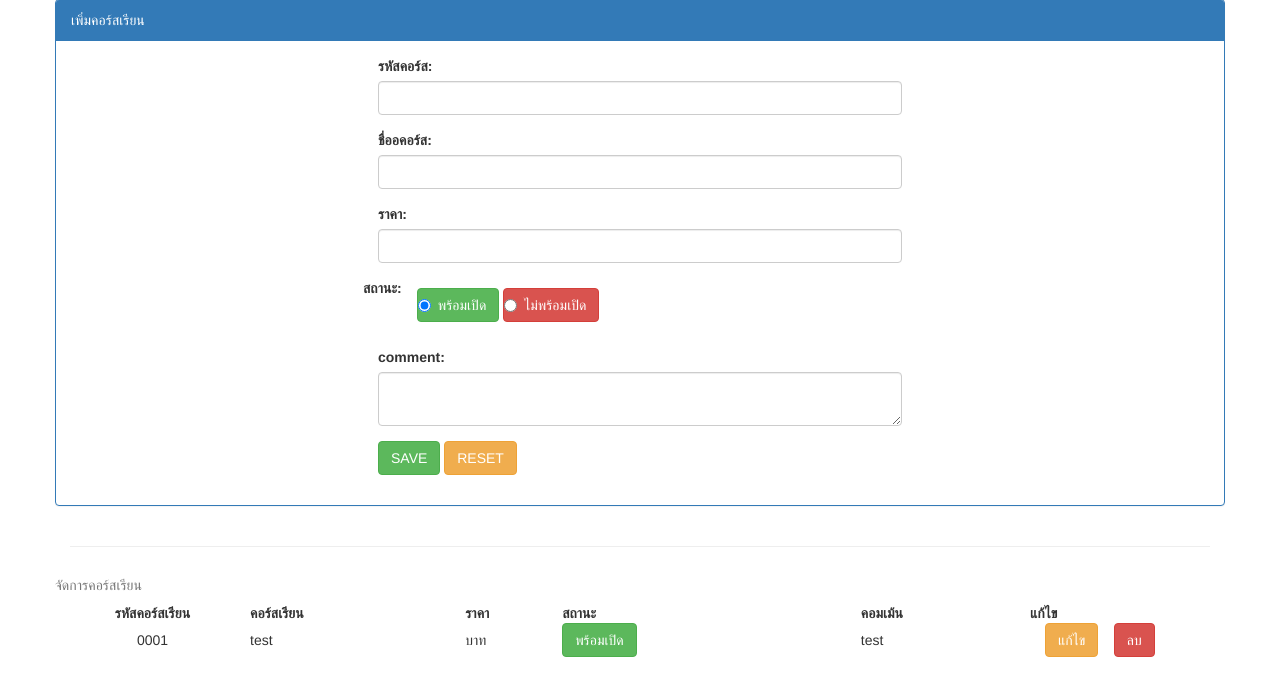
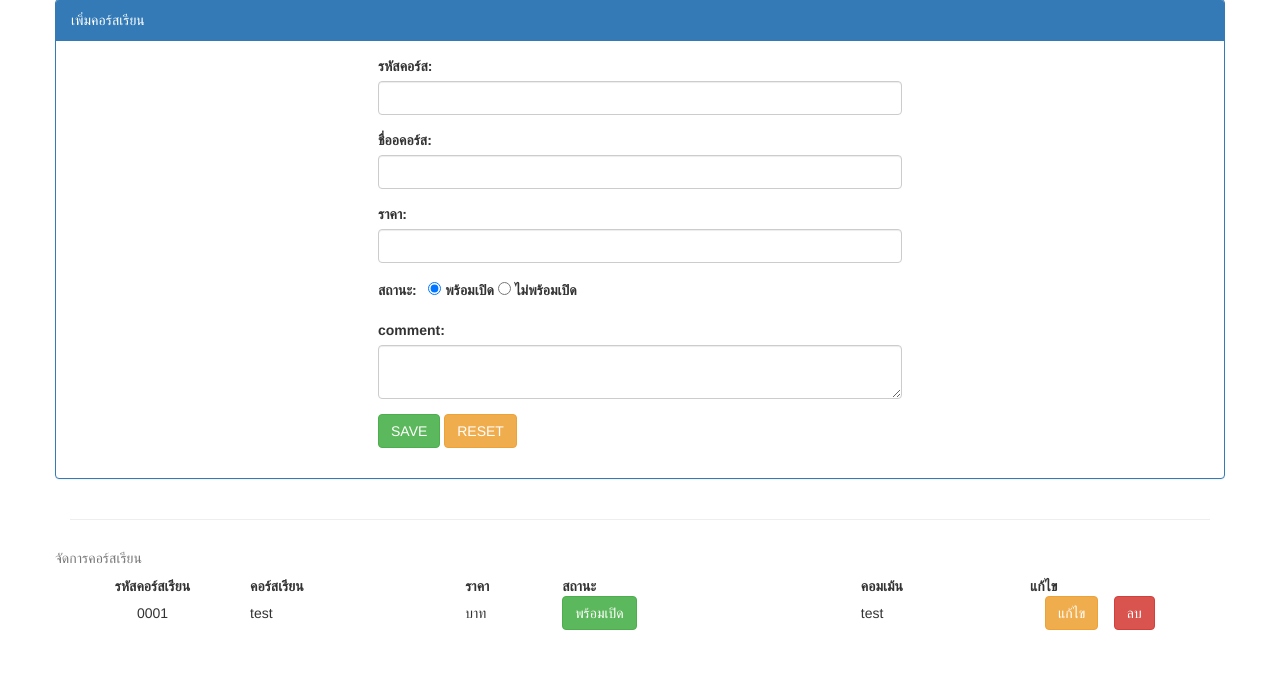
Before and after one commit to krittiwakorn/Jknowledge, a CodeIgniter app: page /Jknowledge/registration/course in a window 1280 px wide. Shown: the part 71-767 px from the top of the page. Run offline with CodeIgniter, Linux system fonts and the light colour scheme; data that the repository does not hold is empty; some libraries are stand-ins or nearby versions.

Commit message:
เต้ ไชยวัฒน์ อัพเดทดีไซหน้า course

```diff
--- a/application/views/course.php
+++ b/application/views/course.php
@@ -32,17 +32,19 @@
 			</div>
 			<div class="form-group col-sm-12 ">
 				<div class="col-md-3"></div>
-				<label for="status" class=" pull-left control-label">สถานะ:</label>
-				<div class="radio col-sm-3">
-					<label class="btn btn-success">
+				<div class="col-md-6">
+					<label for="status" class="control-label">สถานะ:</label>&nbsp;&nbsp;
+					<!-- <div class="radio col-sm-6"> -->
+					<label >
 						<input type="radio" name="status" id="status_1" value="1"  checked/>
 						พร้อมเปิด
 					</label>
-					<label class="btn btn-danger">
+					<label >
 						<input type="radio" name="status" id="status_0" value="2"/>
 						ไม่พร้อมเปิด
 					</label>
 					<?php echo form_error('status', '<span class="label label-warning">', '</span>');?>
+					<!-- </div> -->
 				</div>
 			</div>
 			<div class="form-group col-sm-12">
@@ -84,7 +86,7 @@
 					<td class="col-md-2 text-center"><?php echo $course_row->course_code;?></td>
 					<td><?php echo $course_row->course_name;?></td>
 					<td><?php echo $course_row->price."  บาท";?></td>
-					<td><?php echo $status = ($course_row->status === '2'? "<label class='btn btn-danger'>ไม่พร้อมเปิด</label>":"<label class='btn btn-success'>พร้อมเปิด</label>");?></td>
+					<td><?php echo $status = ($course_row->status === '2'? "<label class='btn btn-danger col-md-12'>ไม่พร้อมเปิด</label>":"<label class='btn btn-success'>พร้อมเปิด</label>");?></td>
 					<td><?php echo $course_row->comment;?></td>
 					<td class="col-md-2">
 						<?php echo anchor('#', 'แก้ไข','class="btn btn-warning" data-toggle="modal" data-target=".bs-example-modal-lg'.$course_row->id_course.'"');?>
@@ -135,17 +137,17 @@
 										</div>
 										<div class="form-group col-sm-12 ">
 											<div class="col-md-3"></div>
-											<label for="status" class=" pull-left control-label">สถานะ:</label>
-											<div class="radio col-sm-6">
-
+											<div class=" col-sm-6">
+												<label for="status" class=" pull-left control-label">สถานะ:</label>
+												&nbsp;&nbsp;
 												<?php
 												if($course_row->status == '1'){
 													?>
-													<label class="btn btn-success">
+													<label >
 														<input type="radio" name="status" id="status_1" value="1"  checked />
 														พร้อมเปิด
 													</label>
-													<label class="btn btn-danger">
+													<label >
 														<input type="radio" name="status" id="status_0" value="2"   />
 														ไม่พร้อมเปิด
 													</label>
```
Also changed, not shown: application/views/report_detail.php (+18 -8 lines), image/hg.jpg (added).
